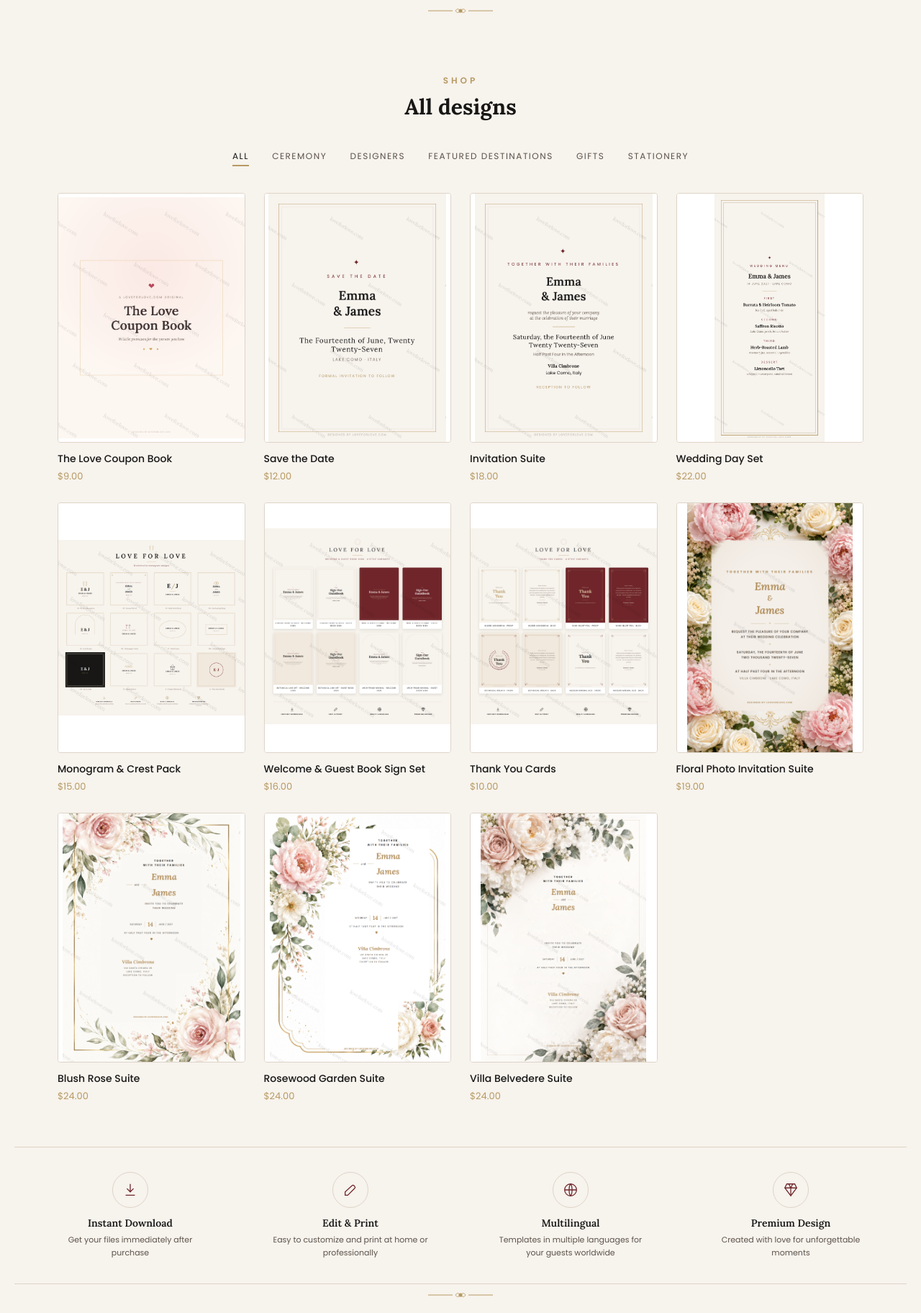
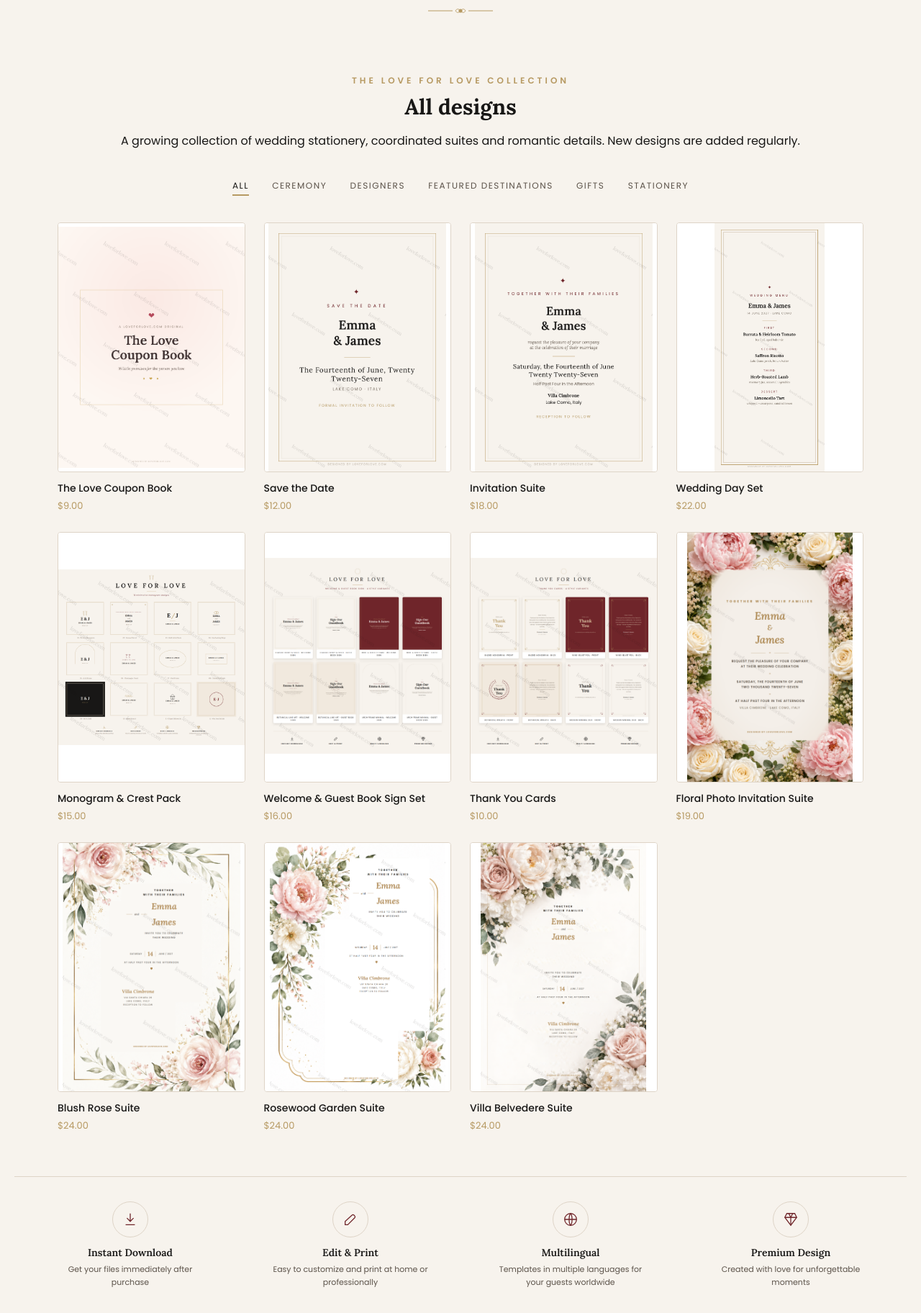
Before and after one commit to medzenter-svg/loveforlove.com, a Flask app: page /shop in a window 1280 px wide. Shown: the part 72-1896 px from the top of the page at 72% size. Run offline with Flask 3, Linux system fonts and the light colour scheme.

Commit message:
Protect shop previews and highlight new designs

```diff
--- a/store/templates/shop.html
+++ b/store/templates/shop.html
@@ -3,8 +3,9 @@
 {% block content %}
 <section class="section">
   <div class="section-head">
-    <div class="kicker">SHOP</div>
+    <div class="kicker">THE LOVE FOR LOVE COLLECTION</div>
     <h2>All designs</h2>
+    <p class="section-intro">A growing collection of wedding stationery, coordinated suites and romantic details. New designs are added regularly.</p>
   </div>
   <div class="category-filter">
     <a href="{{ url_for('shop') }}" class="{{ 'active' if not active_category }}">ALL</a>
@@ -15,7 +16,10 @@
   <div class="grid">
     {% for p in products %}
     <a class="p-tile" href="{{ url_for('product_detail', slug=p.slug) }}">
-      <div class="thumb"><img src="{{ url_for('static', filename='products/' + p.cover) }}" alt="{{ p.name }}"></div>
+      <div class="thumb preview-protected">
+        <img src="{{ url_for('static', filename='products/' + p.cover) }}" alt="{{ p.name }}" draggable="false">
+        <div class="preview-watermark preview-watermark-small" aria-hidden="true">LOVE FOR LOVE</div>
+      </div>
       <div class="name">{{ p.name }}</div>
       <div class="price">{{ price_display(p.price) }}</div>
     </a>
```
